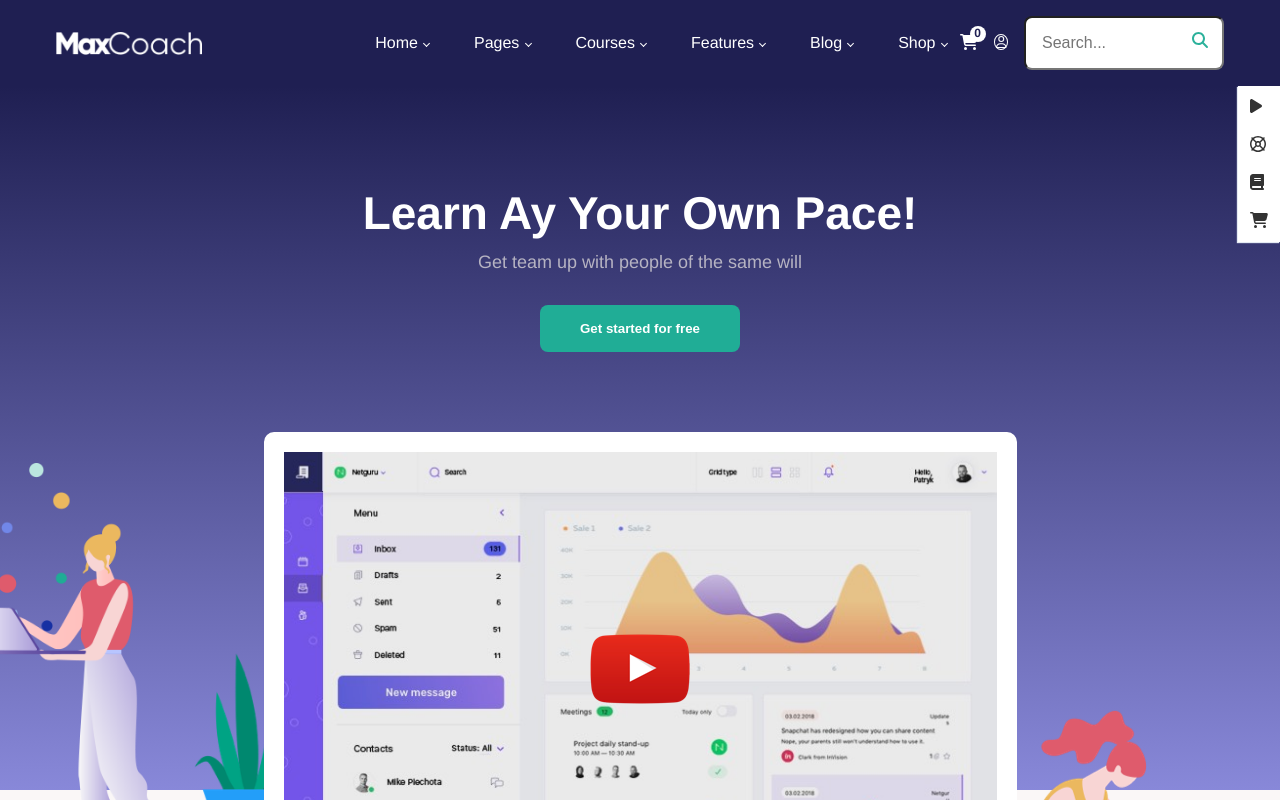
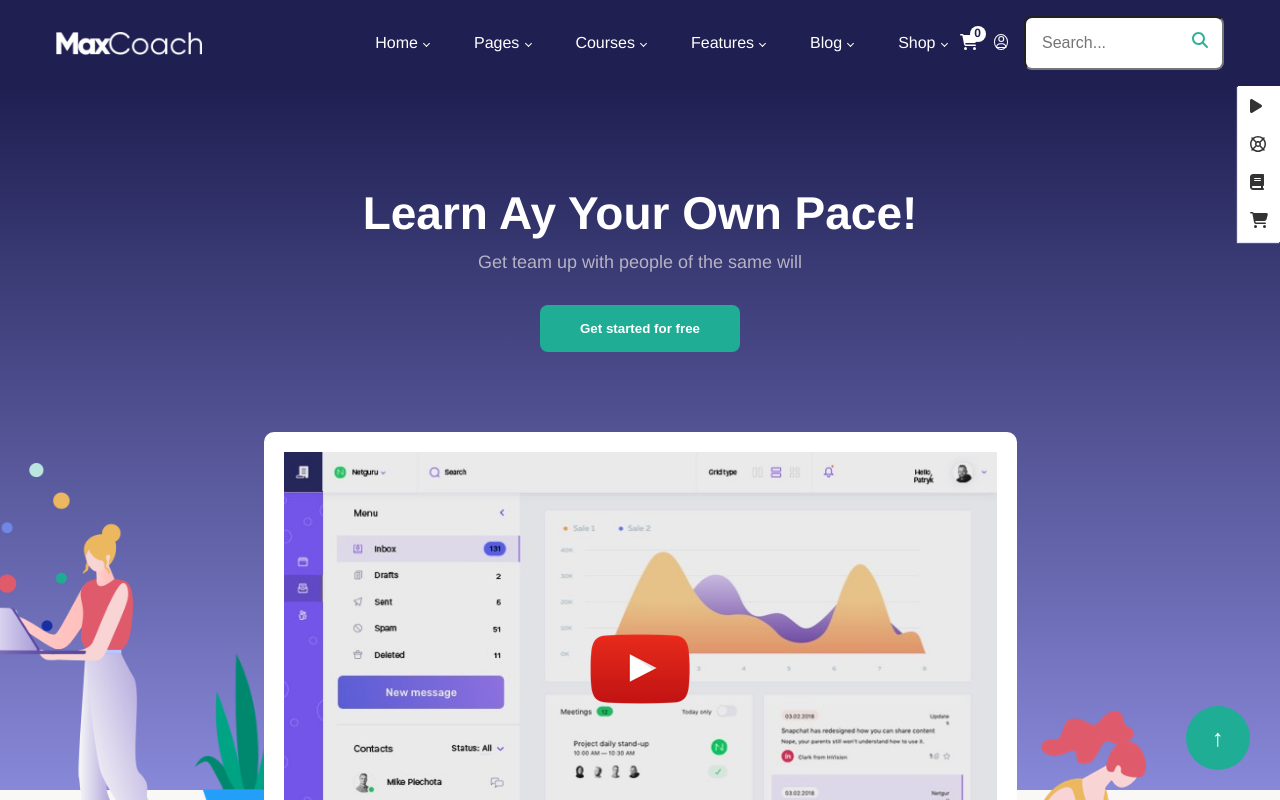
Before and after one commit to masfreddy93/proj-html-vuejs, a Vue app: page / in a window 1280 px wide. Shown: the top 800 px of the page. Built offline with nearby package versions, Linux system fonts and the light colour scheme.

Commit message:
add link arrow top

```diff
--- a/src/components/MainComponent.vue
+++ b/src/components/MainComponent.vue
@@ -422,6 +422,7 @@
                 <button class="button">Get started now</button>
             </div>
         </section>
+        <button class="button link-arrow-top">&#8593;</button>
     </main>
 </template>
 
@@ -883,5 +884,20 @@ main {
         }
     }
 
+    .link-arrow-top {
+        font-size: 1.5rem;
+        font-weight: bold;
+        width: 4rem;
+        height: 4rem;
+        border-radius: 50%;
+        display: flex;
+        justify-content: center;
+        align-items: center;
+        padding: 0;
+        position: fixed;
+        bottom: 1.875rem;
+        right: 1.875rem;
+    }
+
 }
 </style>
```
